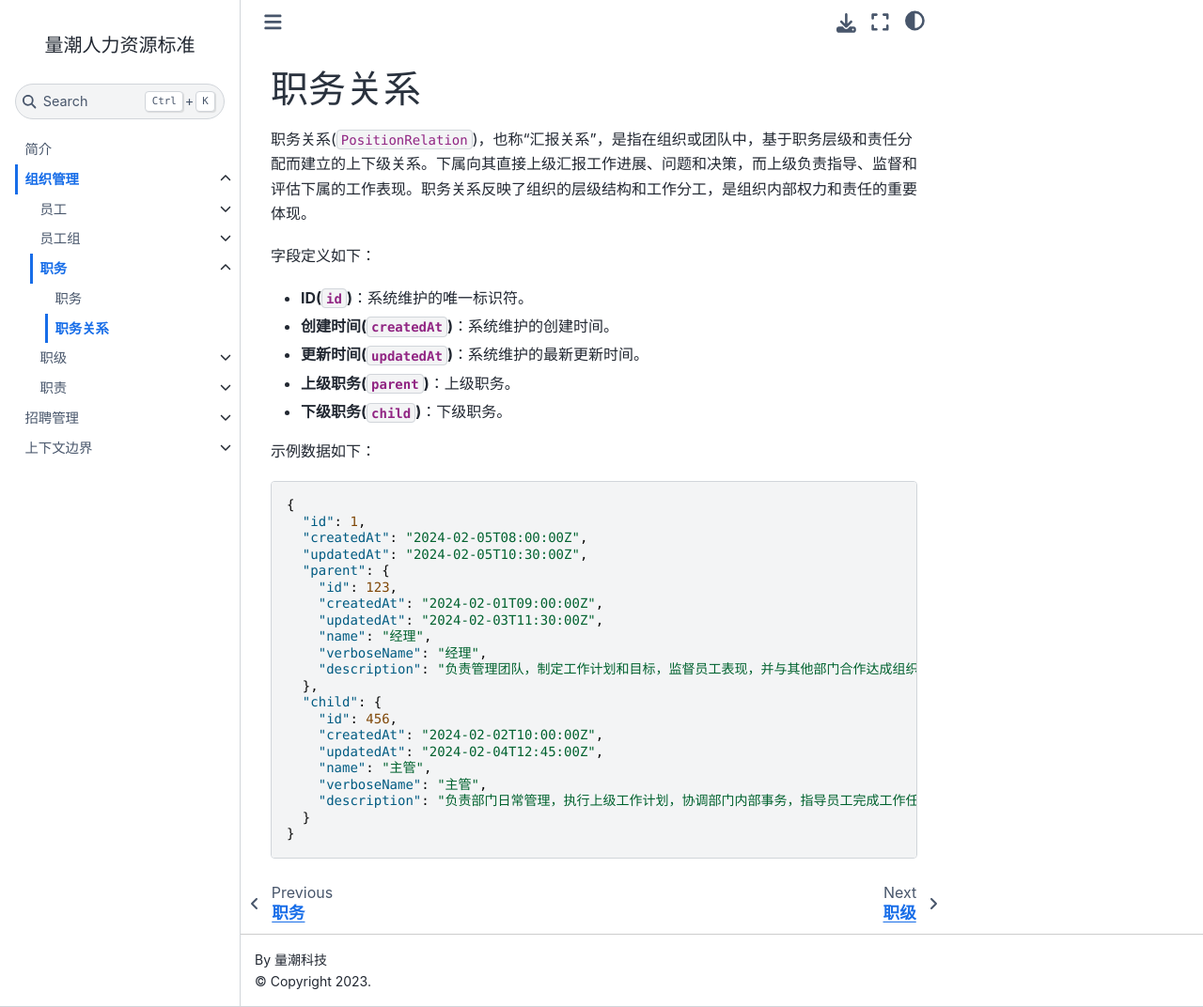
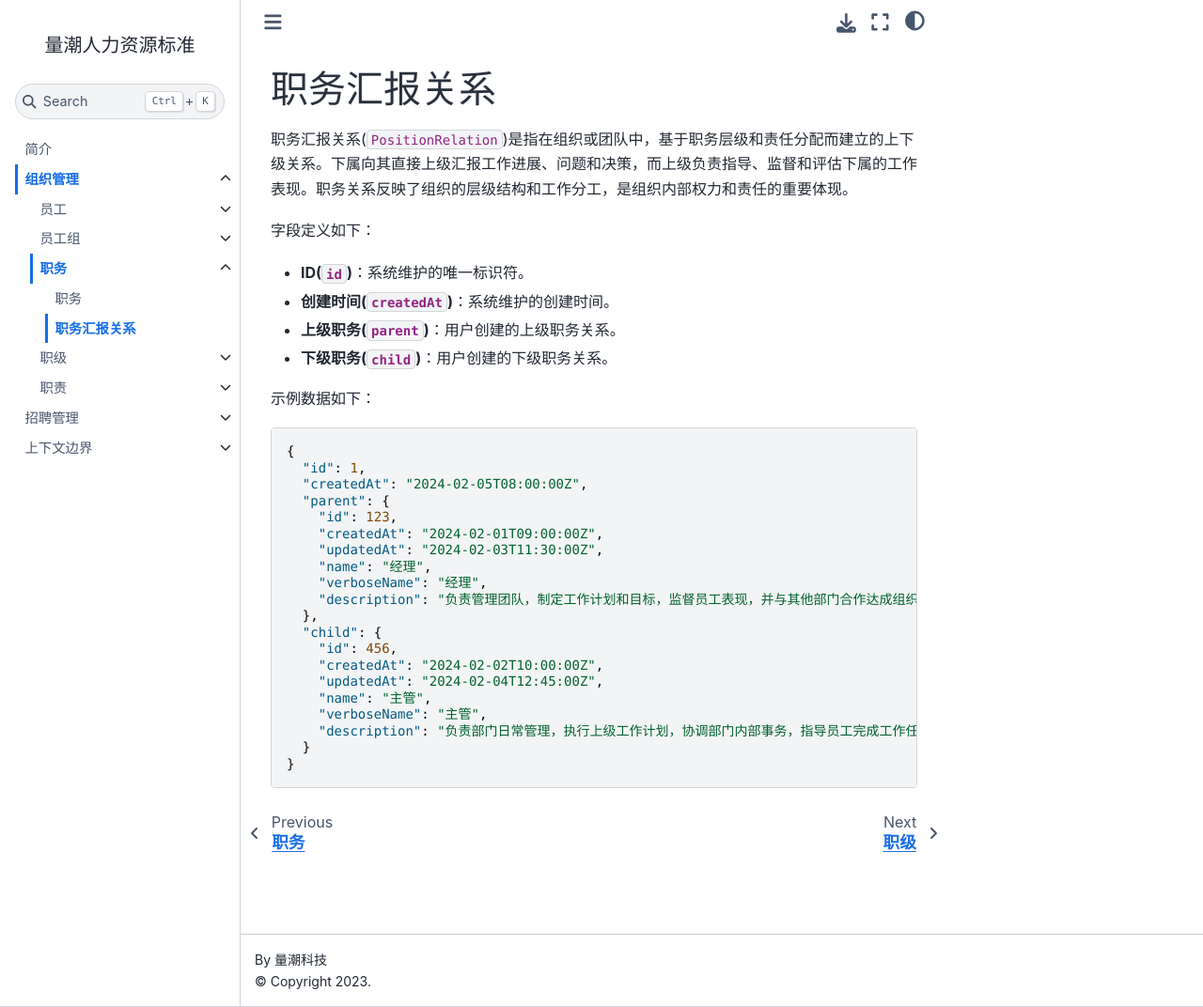
Before and after one commit to quanttide/quanttide-specification-of-human-resources, a Jupyter Book: the page built from organizations/positions/position_relation.md, in a window 1280 px wide and 1072 px high. Shown: the whole window at 94% size. Built offline with Jupyter Book 1.0.4 settings and Sphinx 7.4.7 and the Sphinx Book theme 1.1.4, drawn with Linux system fonts in a browser that asks for light colours.

```diff
--- a/_toc.yml
+++ b/_toc.yml
@@ -18,6 +18,8 @@ chapters:
       - file: organizations/ranks/README.md
         sections:
           - file: organizations/ranks/rank.md
+          - file: organizations/ranks/rank_category.md
+          - file: organizations/ranks/rank_level.md
       - file: organizations/duties/README.md
         sections:
           - file: organizations/duties/duty.md
--- a/organizations/positions/position_relation.md
+++ b/organizations/positions/position_relation.md
@@ -1,14 +1,13 @@
-# 职务关系
+# 职务汇报关系
 
-职务关系(`PositionRelation`)，也称“汇报关系”，是指在组织或团队中，基于职务层级和责任分配而建立的上下级关系。下属向其直接上级汇报工作进展、问题和决策，而上级负责指导、监督和评估下属的工作表现。职务关系反映了组织的层级结构和工作分工，是组织内部权力和责任的重要体现。
+职务汇报关系(`PositionRelation`)是指在组织或团队中，基于职务层级和责任分配而建立的上下级关系。下属向其直接上级汇报工作进展、问题和决策，而上级负责指导、监督和评估下属的工作表现。职务关系反映了组织的层级结构和工作分工，是组织内部权力和责任的重要体现。
 
 字段定义如下：
 
 - **ID(`id`)**：系统维护的唯一标识符。
 - **创建时间(`createdAt`)**：系统维护的创建时间。
-- **更新时间(`updatedAt`)**：系统维护的最新更新时间。
-- **上级职务(`parent`)**：上级职务。
-- **下级职务(`child`)**：下级职务。
+- **上级职务(`parent`)**：用户创建的上级职务关系。
+- **下级职务(`child`)**：用户创建的下级职务关系。
 
 示例数据如下：
 
@@ -16,7 +15,6 @@
 {
   "id": 1,
   "createdAt": "2024-02-05T08:00:00Z",
-  "updatedAt": "2024-02-05T10:30:00Z",
   "parent": {
     "id": 123,
     "createdAt": "2024-02-01T09:00:00Z",
```
Also changed, not shown: organizations/ranks/rank.md (+10 -26 lines), organizations/ranks/rank_category.md (added, +49 -0 lines), organizations/ranks/rank_level.md (added, +19 -0 lines), recruitment/applicants/applicant.md (+1 -1 lines).
